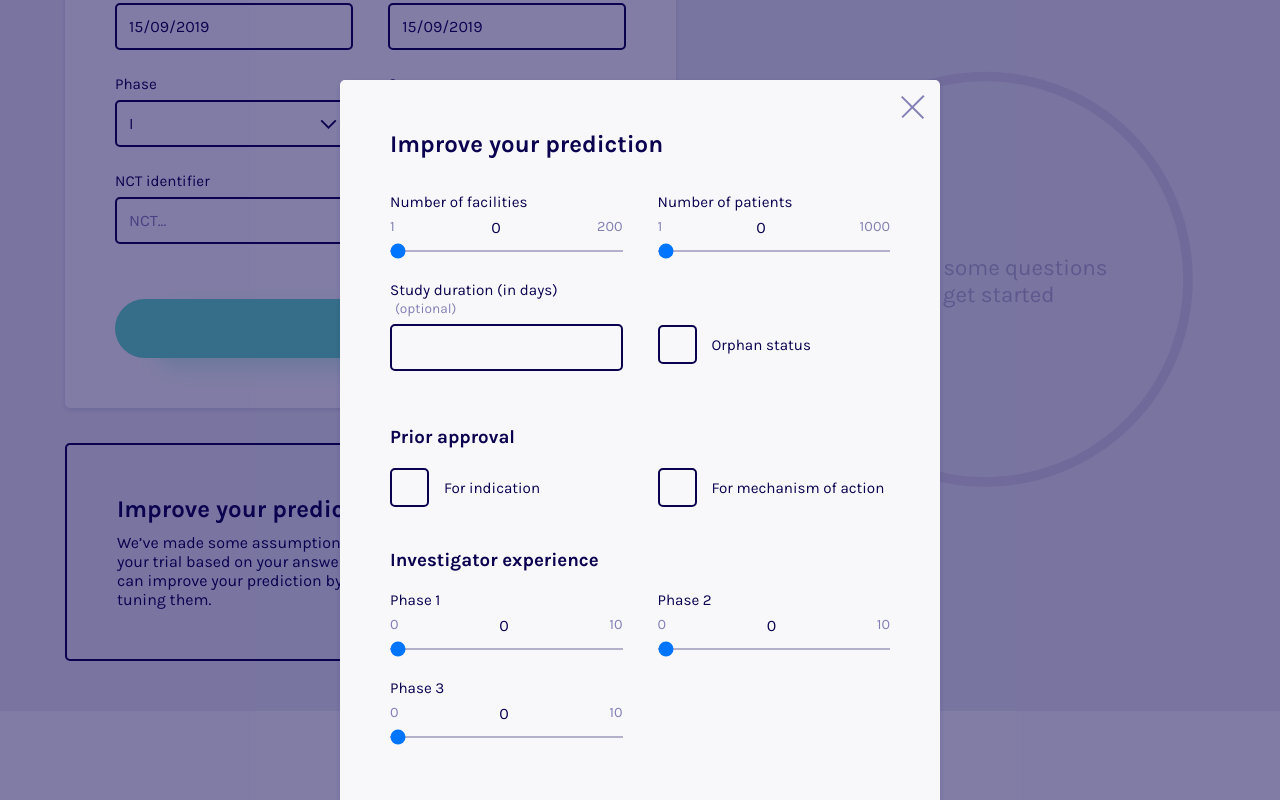
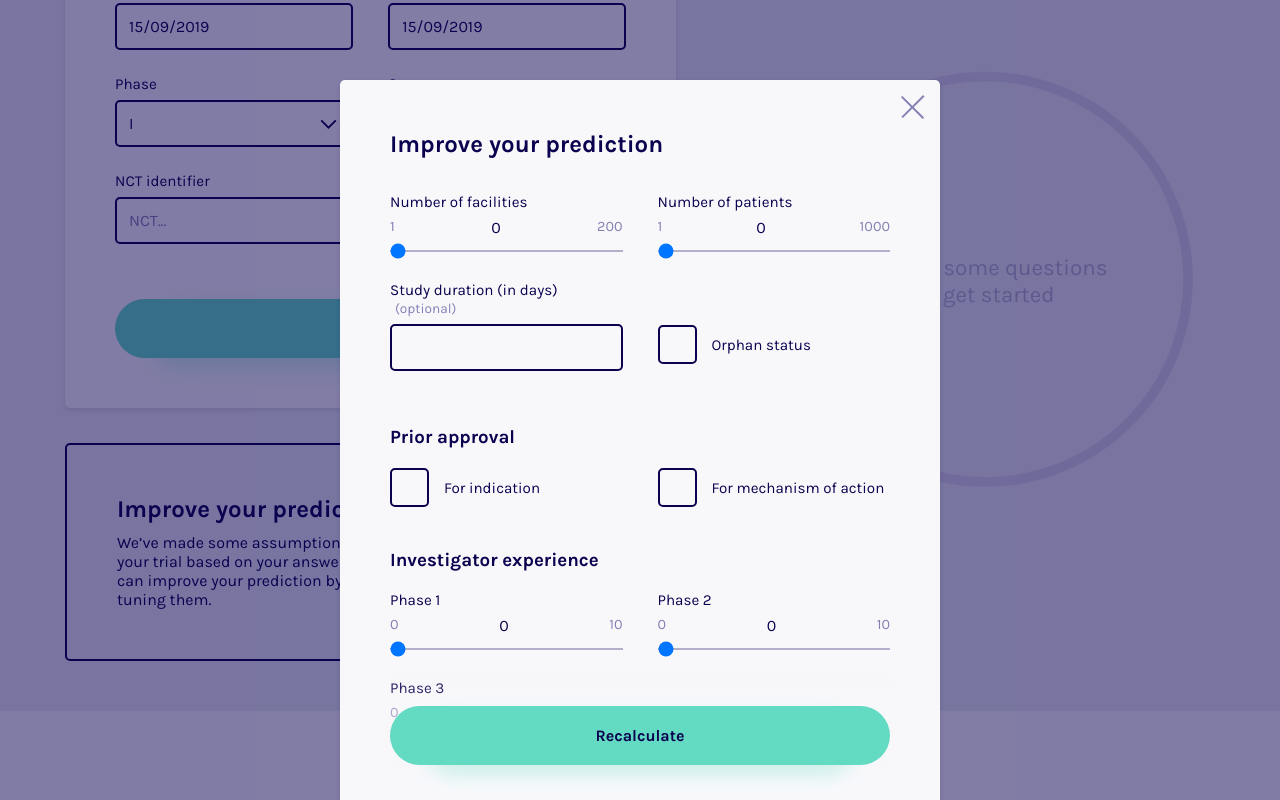
Before and after one commit to jhackett1/pharmaforesight, a React (Create React App) app: page / in a window 1280 px wide. Both pictures are taken after a click on the button "Improve". Shown: the part 1163-1963 px from the top of the page. Built offline with nearby package versions, Linux system fonts and the light colour scheme.

Commit message:
sticky footer on dialog

```diff
--- a/src/components/dialogs/DetailsDialog.jsx
+++ b/src/components/dialogs/DetailsDialog.jsx
@@ -18,6 +18,16 @@ const Subheadline = styled.h3`
   margin-bottom: 20px;
   grid-column: 1 / 3;
   margin-top: 30px;
+`
+
+const DialogFooter = styled.footer`
+    position: sticky;
+    bottom: 0px;
+    padding: 25px 0px;
+    background: linear-gradient(to bottom, rgba(248,248,251,0), rgba(248,248,251,1));
+    @media screen and (min-width: 850px){
+        padding: 35px 0px;
+    }
 `
 
 const FormColumns = styled.div`
@@ -162,7 +172,10 @@ const DetailsDialog = ({
                 />
 
             </FormColumns>
-            <PrimaryButton>Recalculate</PrimaryButton>
+            <DialogFooter>
+                <PrimaryButton>Recalculate</PrimaryButton>
+            </DialogFooter>
+
         </form>
     </Dialog>
 
--- a/src/components/fields/CheckboxField.jsx
+++ b/src/components/fields/CheckboxField.jsx
@@ -60,7 +60,8 @@ const CheckboxField = ({
     label,
     name,
     onChange,
-    bottomMargin
+    bottomMargin,
+    ...props
 }) =>
     <Outer bottomMargin={bottomMargin}>
         <Input
@@ -69,6 +70,7 @@ const CheckboxField = ({
             type="checkbox"
             onChange={onChange}
             id={name}
+            {...props}
         />
         <Label
             htmlFor={name}
--- a/src/components/fields/DateField.jsx
+++ b/src/components/fields/DateField.jsx
@@ -29,7 +29,8 @@ const DateField = ({
     name,
     placeholder,
     onChange,
-    required
+    required,
+    ...props
 }) =>
     <Outer>
         <Label
@@ -45,6 +46,7 @@ const DateField = ({
             dateFormat="dd/MM/yyyy"
             id={name}
             required={required}
+            {...props}
         />
     </Outer>
 
--- a/src/components/fields/SelectField.jsx
+++ b/src/components/fields/SelectField.jsx
@@ -35,7 +35,8 @@ const SelectField = ({
     placeholder,
     onChange,
     required,
-    children
+    children,
+    ...props
 }) =>
     <Outer>
         <Label
@@ -50,6 +51,7 @@ const SelectField = ({
             placeholder={placeholder}
             id={name}
             required={required}
+            {...props}
         >
             {children}
         </Select>
--- a/src/components/fields/SliderField.jsx
+++ b/src/components/fields/SliderField.jsx
@@ -57,7 +57,8 @@ const SliderField = ({
     max,
     step,
     name,
-    label
+    label,
+    ...props
 }) => {
     const [ value, setValue ] = useState(0)
     return(
@@ -80,6 +81,7 @@ const SliderField = ({
                     required
                     name={name}
                     id={name}
+                    {...props}
                 />
                 <Span>{max}</Span>
             </Values>
@@ -91,6 +93,7 @@ const SliderField = ({
                 onChange={e => setValue(e.target.value)}
                 type="range"
                 required
+                {...props}
             />
         </Outer>
     )
--- a/src/components/fields/TextField.jsx
+++ b/src/components/fields/TextField.jsx
@@ -31,7 +31,8 @@ const TextField = ({
     type,
     placeholder,
     onChange,
-    required
+    required,
+    ...props
 }) =>
     <Outer>
         <Label
@@ -48,6 +49,7 @@ const TextField = ({
             placeholder={placeholder}
             id={name}
             required={required}
+            {...props}
         />
     </Outer>
 
```
